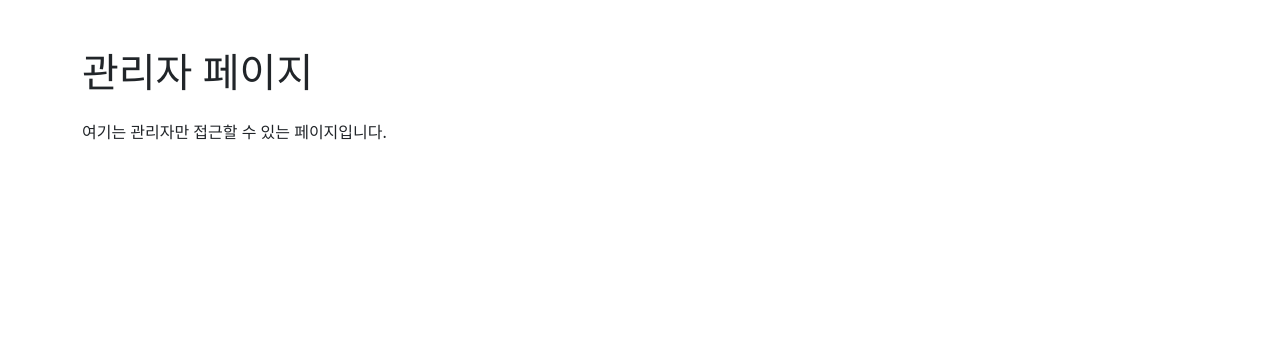
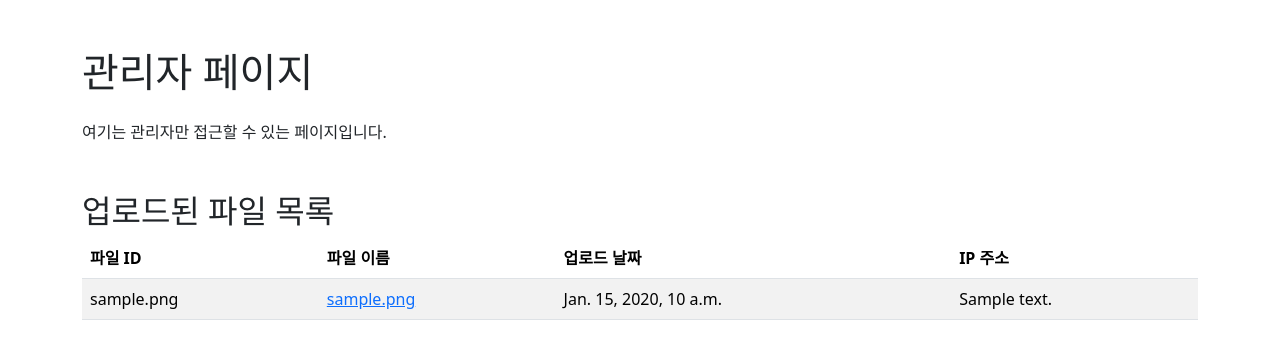
Before and after one commit to kimchunsik17/Temp_Cloud_for_mini_files, a Django app: page /admin_page/ in a window 1280 px wide. Shown: the top 359 px of the page. Run offline with Django 5.2, Linux system fonts and the light colour scheme; tables that the repository leaves empty hold one stand-in row (values such as "Sample post").

Commit message:
feat: Display uploaded file information with IP address on admin page

```diff
--- a/cloud_storage/models.py
+++ b/cloud_storage/models.py
@@ -7,6 +7,7 @@ class UploadedFile(models.Model):
     password = models.CharField(max_length=4)
     file_id = models.CharField(max_length=10, unique=True)
     created_at = models.DateTimeField(auto_now_add=True)
+    ip_address = models.CharField(max_length=45, blank=True, null=True) # Max length for IPv6
 
     def __str__(self):
         return self.file_id
--- a/cloud_storage/templates/cloud_storage/admin_page.html
+++ b/cloud_storage/templates/cloud_storage/admin_page.html
@@ -10,7 +10,32 @@
     <div class="container mt-5">
         <h1 class="mb-4">관리자 페이지</h1>
         <p>여기는 관리자만 접근할 수 있는 페이지입니다.</p>
-        <!-- Admin content will go here -->
+
+        <h2 class="mt-5">업로드된 파일 목록</h2>
+        {% if uploaded_files %}
+        <table class="table table-striped">
+            <thead>
+                <tr>
+                    <th scope="col">파일 ID</th>
+                    <th scope="col">파일 이름</th>
+                    <th scope="col">업로드 날짜</th>
+                    <th scope="col">IP 주소</th>
+                </tr>
+            </thead>
+            <tbody>
+                {% for file in uploaded_files %}
+                <tr>
+                    <td>{{ file.file_id }}</td>
+                    <td><a href="{{ file.file.url }}" target="_blank">{{ file.file.name }}</a></td>
+                    <td>{{ file.created_at }}</td>
+                    <td>{{ file.ip_address }}</td>
+                </tr>
+                {% endfor %}
+            </tbody>
+        </table>
+        {% else %}
+        <p>업로드된 파일이 없습니다.</p>
+        {% endif %}
     </div>
     <script src="https://cdn.jsdelivr.net/npm/bootstrap@5.3.2/dist/js/bootstrap.bundle.min.js" integrity="sha384-C6RzsynM9kWDrMNeT87bh95OGNyZPhcTNXj1NW7RuBCsyN/o0jlpcV8Qyq46cDfL" crossorigin="anonymous"></script>
   </body>
--- a/cloud_storage/views.py
+++ b/cloud_storage/views.py
@@ -22,11 +22,16 @@ def upload_view(request):
                 return redirect('cloud_storage:admin_page')
 
         if uploaded_file and password and len(password) == 4:
+            ip_address = request.META.get('REMOTE_ADDR')
+            if not ip_address:
+                ip_address = request.META.get('HTTP_X_FORWARDED_FOR')
+
             file_id = str(uuid.uuid4())[:10]  # Generate a unique 10-character file ID
             UploadedFile.objects.create(
                 file=uploaded_file,
                 password=password,
-                file_id=file_id
+                file_id=file_id,
+                ip_address=ip_address
             )
             return render(request, 'cloud_storage/upload.html', {'file_id': file_id})
         else:
@@ -52,4 +57,5 @@ def download_view(request):
     return redirect('cloud_storage:index')
 
 def admin_page_view(request):
-    return render(request, 'cloud_storage/admin_page.html')
+    uploaded_files = UploadedFile.objects.all().order_by('-created_at')
+    return render(request, 'cloud_storage/admin_page.html', {'uploaded_files': uploaded_files})
```
Also changed, not shown: cloud_storage/migrations/0002_uploadedfile_ip_address.py (added), db.sqlite3.
